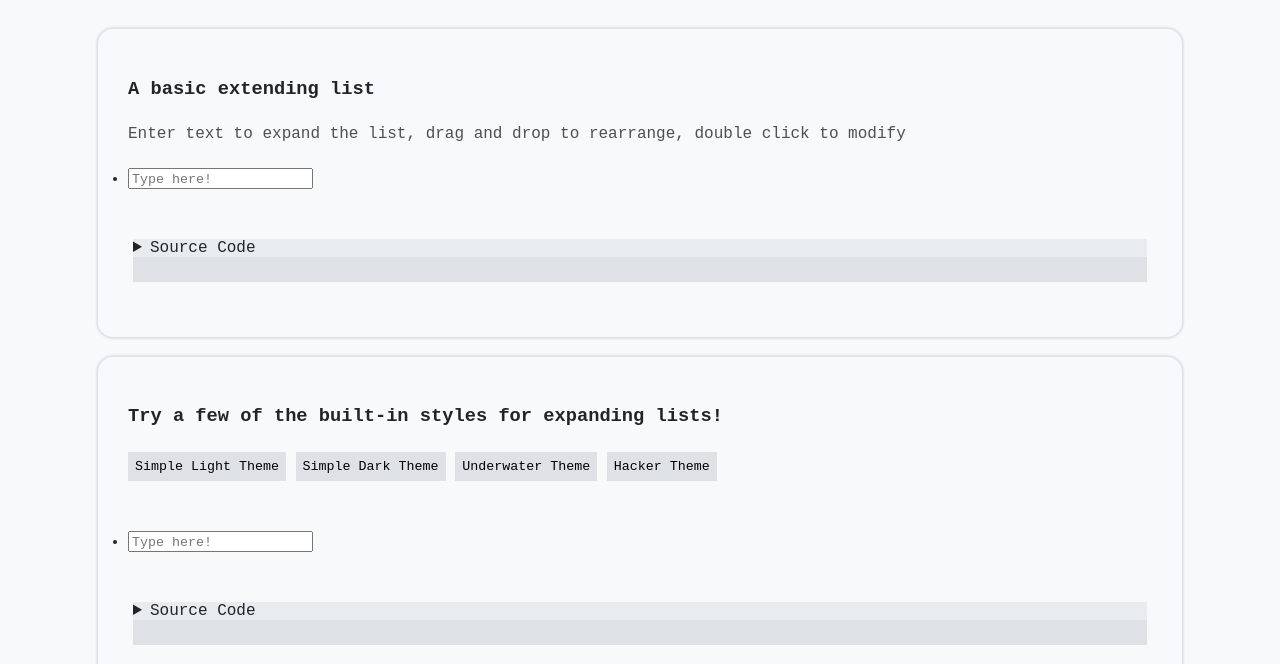
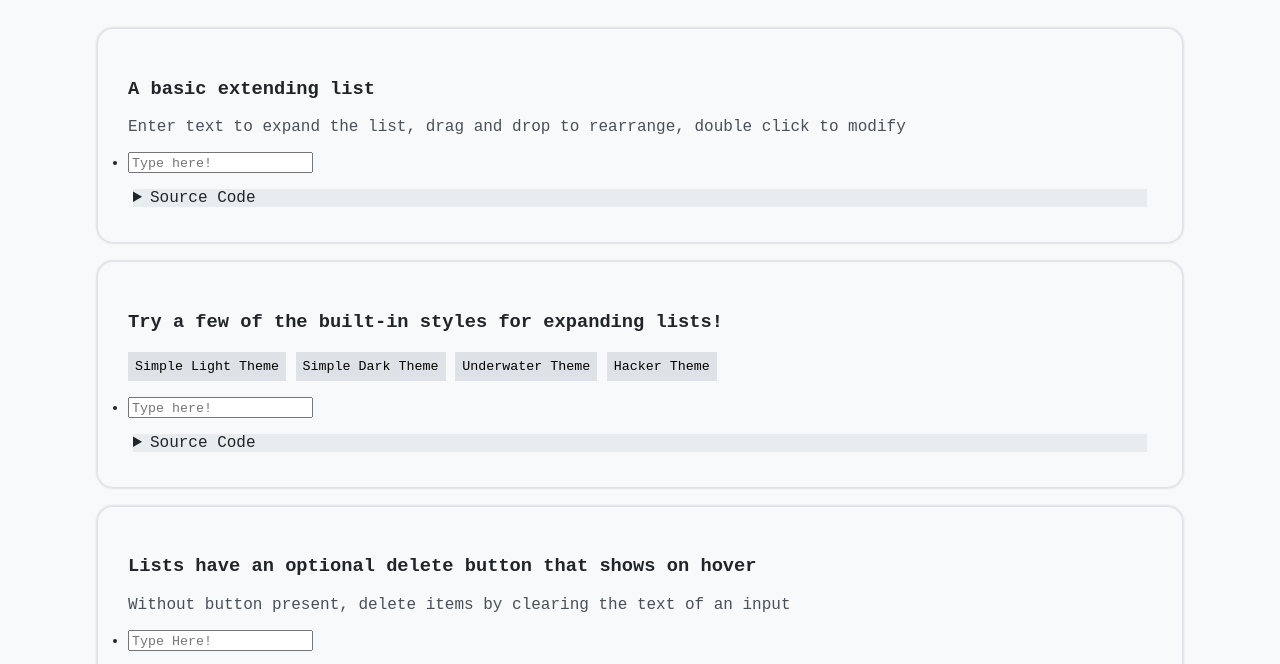
Before and after one commit to JLambertazzo/ListExtender, a website: page pub/examples.html in a window 1280 px wide. Shown: the part 125-789 px from the top of the page. Drawn offline with Linux system fonts and the light colour scheme.

Commit message:
Update style.css
That was a bad idea

```diff
--- a/pub/css/style.css
+++ b/pub/css/style.css
@@ -107,10 +107,6 @@ summary:hover {
     width: 40%;
 }
 
-#examples .card * {
-    margin-bottom: 25px;
-}
-
 #documentation {
     display: flex;
     flex-direction: column;
```
